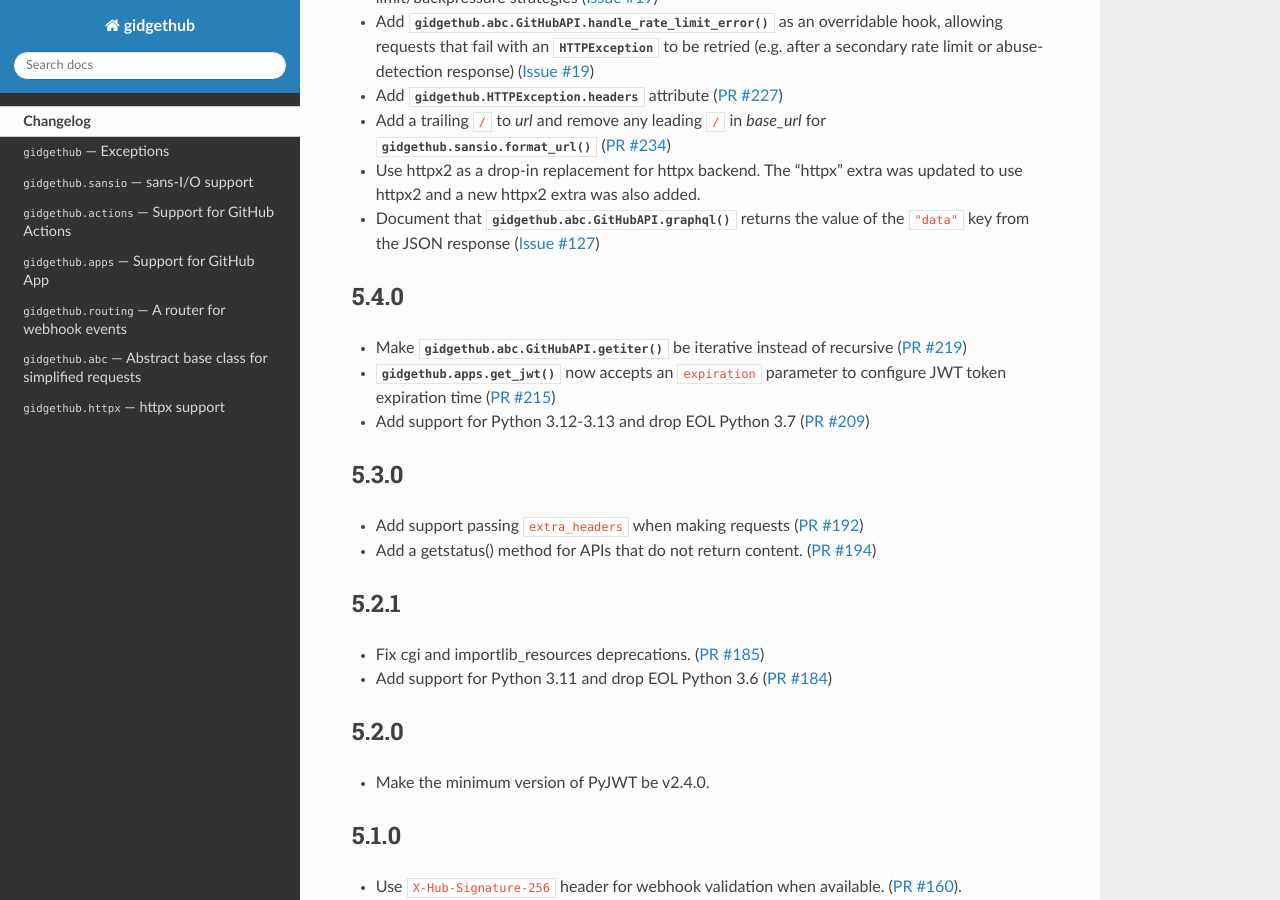
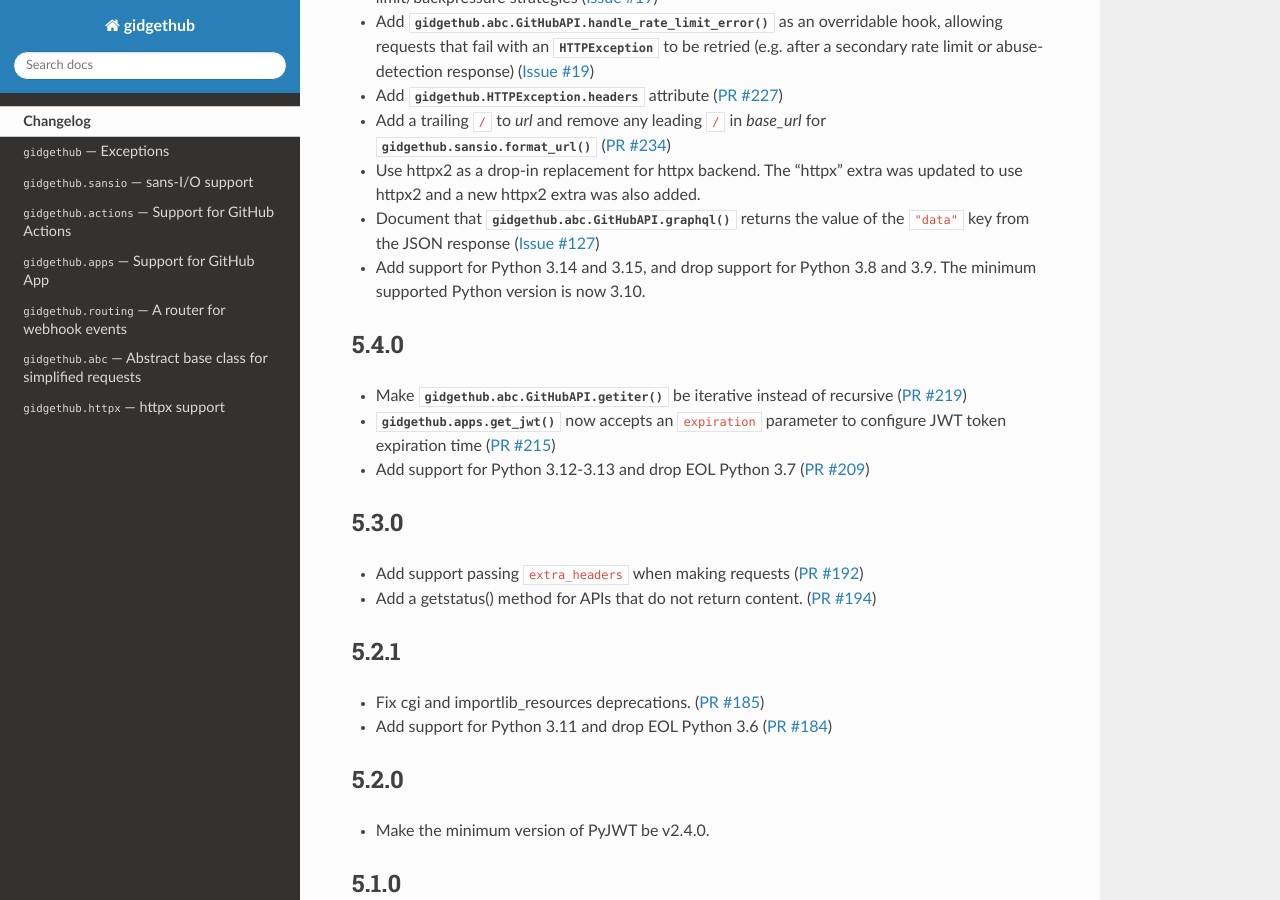
Before and after one commit to gidgethub/gidgethub, a Sphinx documentation site: the page built from docs/changelog.rst, in a window 1280 px wide and 900 px high, scrolled down 500 px. Built offline with Sphinx 7.4.7 and the Read the Docs theme 3.1.0, drawn with Linux system fonts in a browser that asks for light colours; pages that are not in the unit, such as notebooks, are missing from menus.

Commit message:
Add Python version support entry to Unreleased changelog

```diff
--- a/docs/changelog.rst
+++ b/docs/changelog.rst
@@ -45,6 +45,9 @@ Unreleased
 - Document that :meth:`gidgethub.abc.GitHubAPI.graphql` returns the value of
   the ``"data"`` key from the JSON response
   (`Issue #127 <https://github.com/gidgethub/gidgethub/issues/127>`_)
+
+- Add support for Python 3.14 and 3.15, and drop support for Python 3.8 and
+  3.9. The minimum supported Python version is now 3.10.
 
 5.4.0
 -----
```
